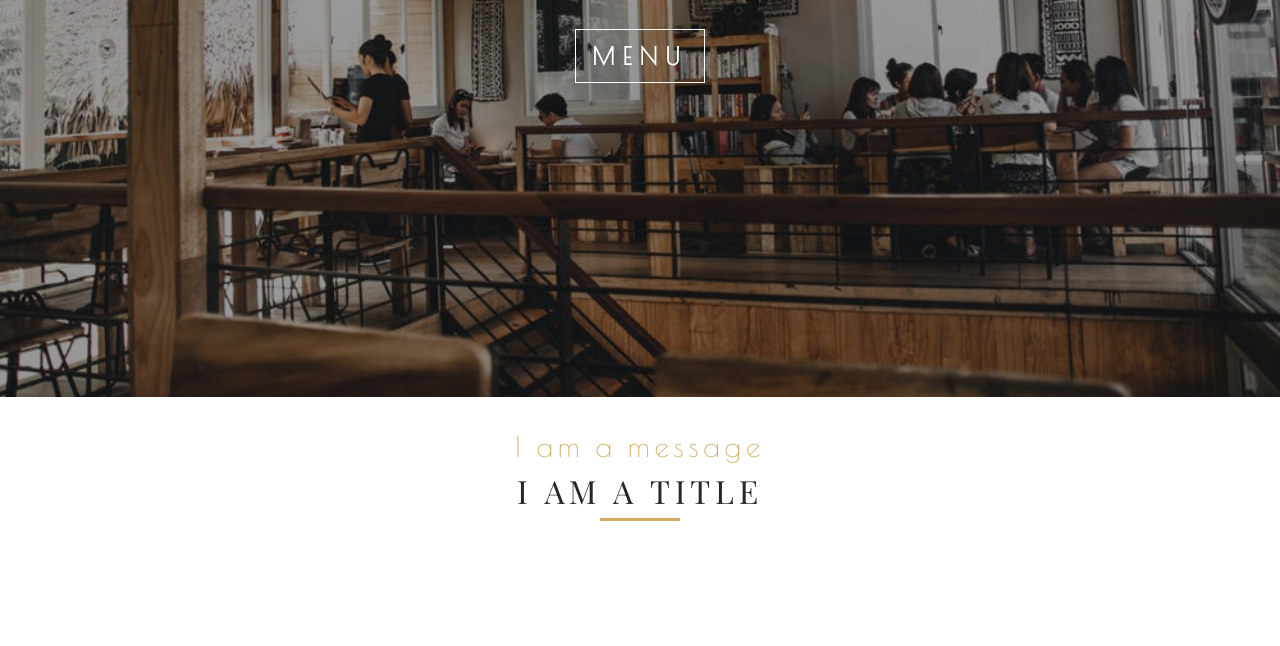
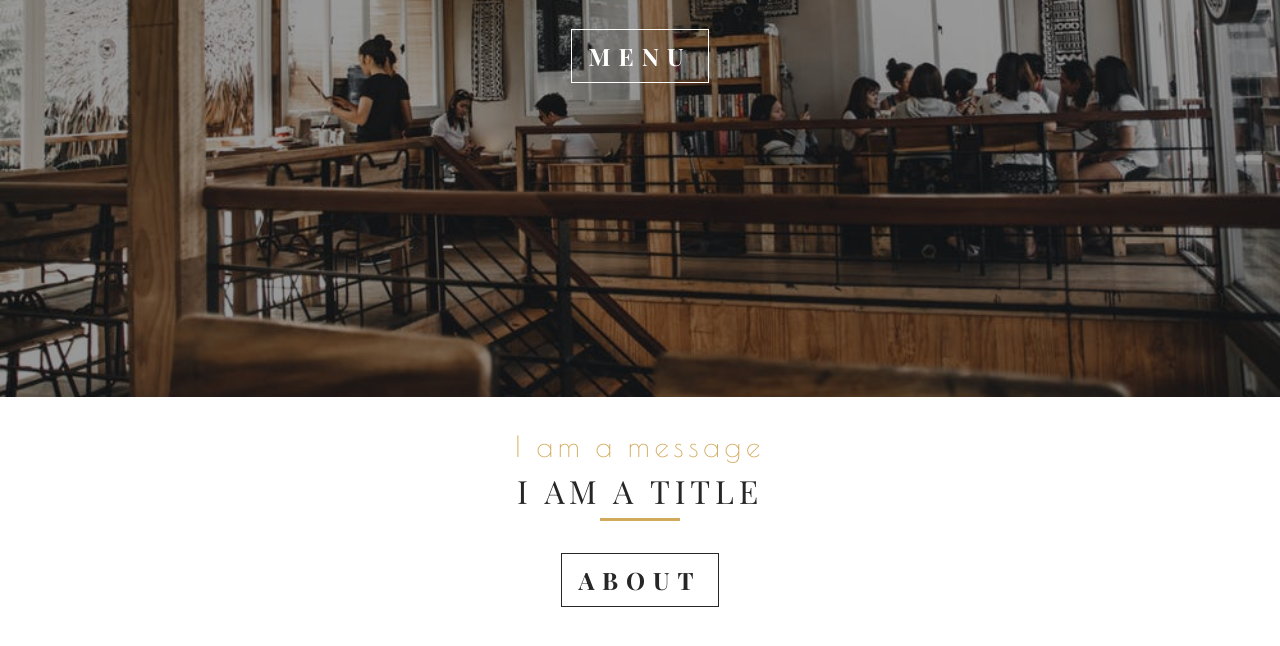
Before and after one commit to DundarKoray/Gatsby__Contentful__Bootstrap__Project__Restaurant, a Gatsby site: page / in a window 1280 px wide. Shown: the part 398-1044 px from the top of the page. Before the commit the page ends 959 px from the top, so only its background shows below. Built offline with nearby package versions, Linux system fonts and the light colour scheme; Gatsby itself is replaced by a stand-in of ours.

Commit message:
created section button

```diff
--- a/src/components/HomePageComponents/QuickInfo.js
+++ b/src/components/HomePageComponents/QuickInfo.js
@@ -1,12 +1,14 @@
 import React, { Component } from 'react';
 import Section from '../globals/section/section'
 import Title from '../globals/title/title'
+import { SectionButton } from '../globals/button/Button';
 
 class QuickInfo extends Component {
     render() {
         return (
             <Section>
                 <Title message="I am a message" title="I am a title" />
+                <SectionButton>about</SectionButton>
             </Section>
         );
     }
--- a/src/components/globals/button/Button.js
+++ b/src/components/globals/button/Button.js
@@ -3,14 +3,14 @@ import './button.css'
 
 const BannerButton = ({children}) => {
     return (
-        <button style={{margin: '2rem auto'}}>{children}</button>
+        <button className="banner-button" style={{margin: '2rem auto'}}>{children}</button>
     );
 };
 
-const SomeOtherButton = ({children}) => {
+const SectionButton = ({children}) => {
     return (
-        <button>{children}</button>
+        <button className="section-button" style={{margin: '2rem auto'}}>{children}</button>
     );
 };
 
-export {BannerButton, SomeOtherButton};
+export {BannerButton, SectionButton};
--- a/src/components/globals/button/button.css
+++ b/src/components/globals/button/button.css
@@ -1,19 +1,35 @@
-button {
+.banner-button,
+.section-button {
+    font-family: 'Playfair Display', sans;
     display: block;
-    color: var(--mainWhite);
     background: transparent;
     padding: 0.5rem 1rem;
     text-transform: uppercase;
     font-size: 1.5rem;
     letter-spacing: 0.5rem;
     font-weight: 700;
-    border: 1px solid var(--mainWhite);
     margin-bottom: 1rem;
     transition: all .2s ease-in-out;
 }
 
-button:hover {
+.banner-button {
+    color: var(--mainWhite);
+    border: 1px solid var(--mainWhite);
+}
+
+.banner-button:hover {
     background: var(--mainWhite);
     color: var(--mainBlack);
     cursor: pointer;
 }
+
+.section-button {
+    color: var(--mainBlack);
+    border: 1px solid var(--mainBlack);
+}
+
+.section-button:hover {
+    background: var(--mainBlack);
+    color: var(--mainWhite);
+    cursor: pointer;
+}
```
